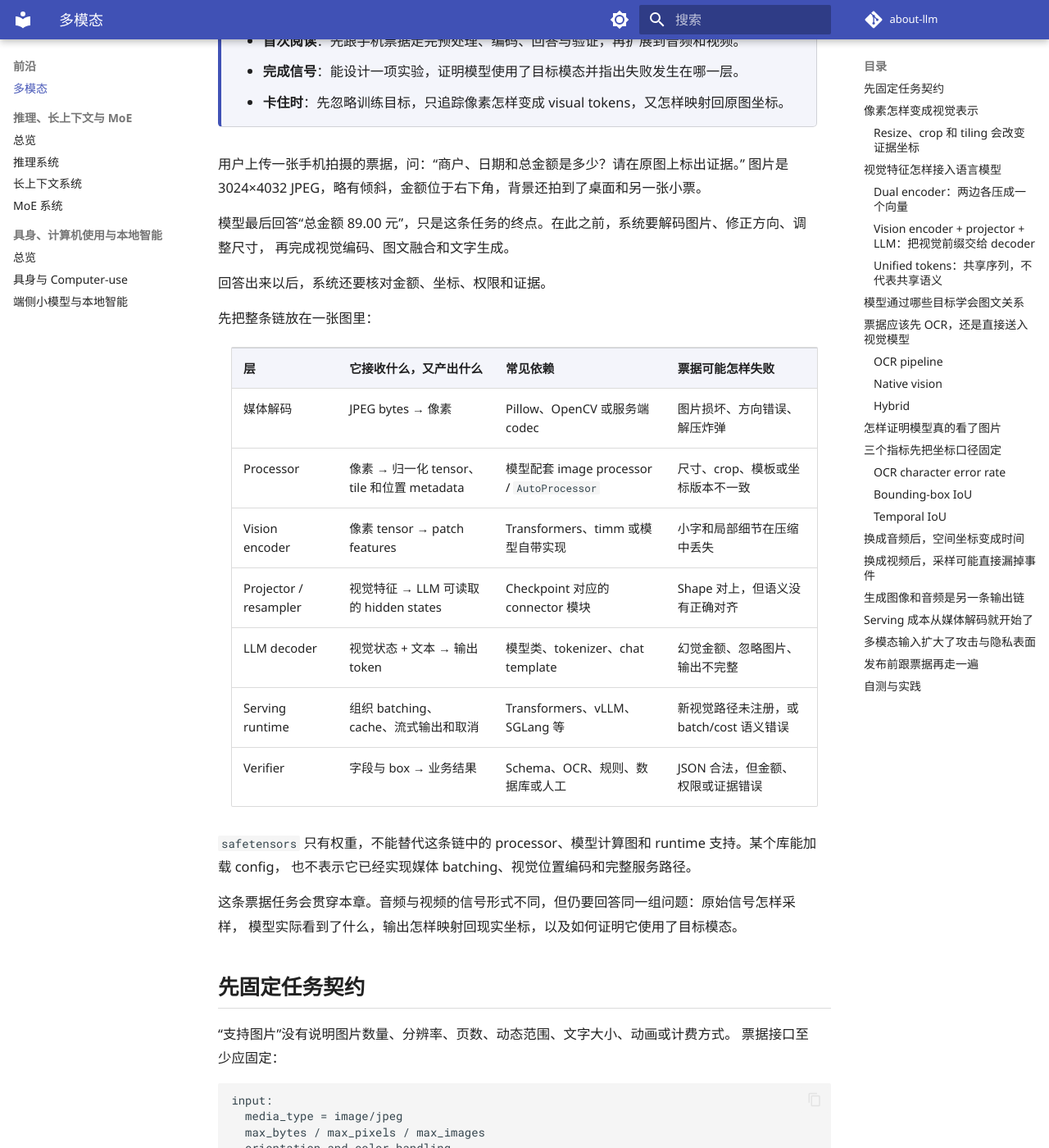
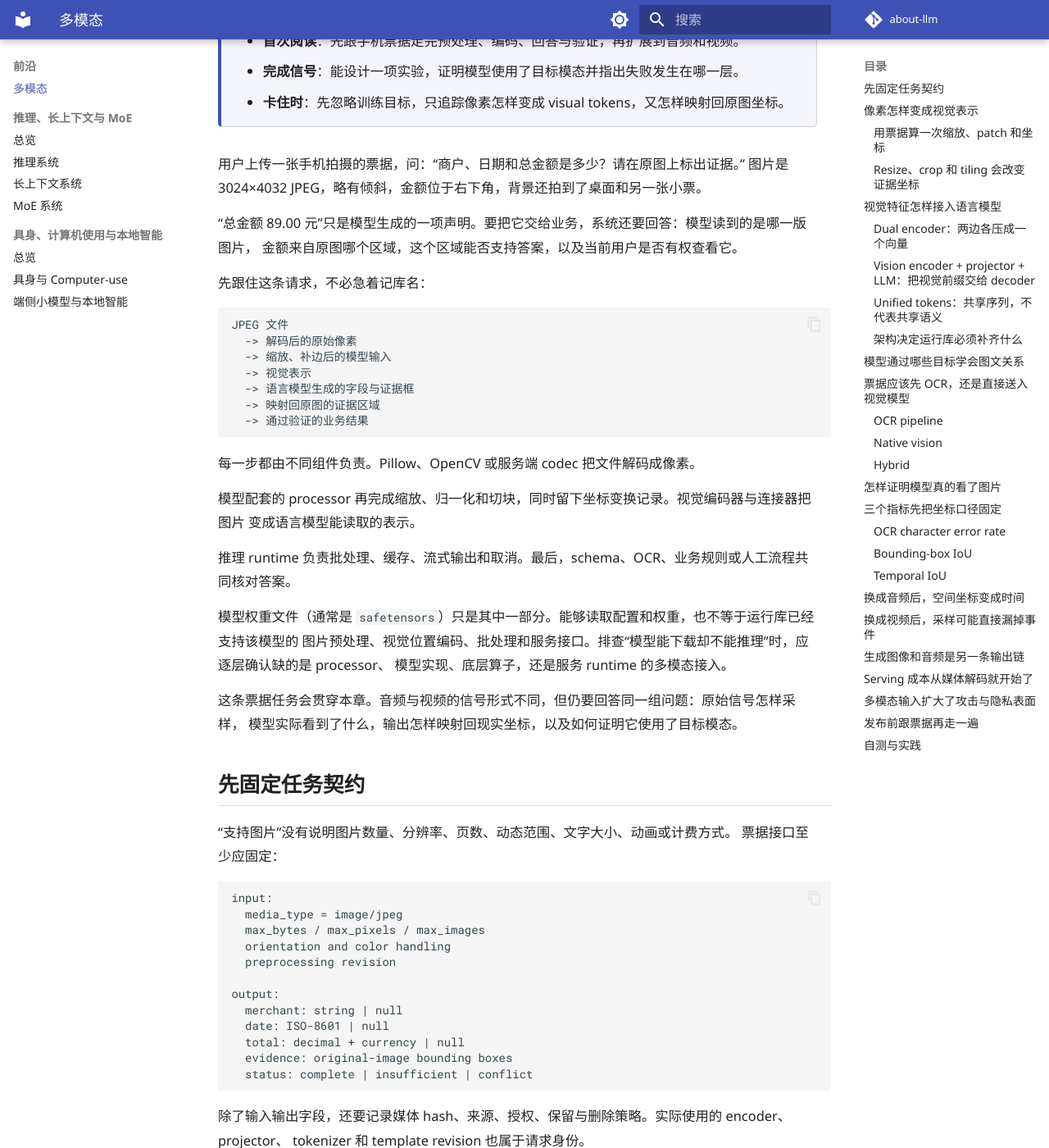
Before and after one commit to NightLemon/about-llm, an MkDocs documentation site: the page built from docs/frontier/multimodal.md, in a window 1280 px wide and 1400 px high, scrolled down 310 px. Shown: the whole window at 82% size. Built offline with MkDocs 1.6.1 and Material for MkDocs 9.7.7, drawn with Linux system fonts in a browser that asks for light colours; a script that is not in the unit is left out; comment, search, counter and statistics services are not loaded; some of the changed text lies outside the part shown.

Commit message:
docs: trace one receipt through multimodal inference

````diff
--- a/docs/frontier/multimodal.md
+++ b/docs/frontier/multimodal.md
@@ -16,25 +16,31 @@
 用户上传一张手机拍摄的票据，问：“商户、日期和总金额是多少？请在原图上标出证据。”
 图片是 3024×4032 JPEG，略有倾斜，金额位于右下角，背景还拍到了桌面和另一张小票。
 
-模型最后回答“总金额 89.00 元”，只是这条任务的终点。在此之前，系统要解码图片、修正方向、调整尺寸，
-再完成视觉编码、图文融合和文字生成。
+“总金额 89.00 元”只是模型生成的一项声明。要把它交给业务，系统还要回答：模型读到的是哪一版图片，
+金额来自原图哪个区域，这个区域能否支持答案，以及当前用户是否有权查看它。
 
-回答出来以后，系统还要核对金额、坐标、权限和证据。
+先跟住这条请求，不必急着记库名：
 
-先把整条链放在一张图里：
+```text
+JPEG 文件
+  -> 解码后的原始像素
+  -> 缩放、补边后的模型输入
+  -> 视觉表示
+  -> 语言模型生成的字段与证据框
+  -> 映射回原图的证据区域
+  -> 通过验证的业务结果
+```
 
-| 层 | 它接收什么，又产出什么 | 常见依赖 | 票据可能怎样失败 |
-|---|---|---|---|
-| 媒体解码 | JPEG bytes → 像素 | Pillow、OpenCV 或服务端 codec | 图片损坏、方向错误、解压炸弹 |
-| Processor | 像素 → 归一化 tensor、tile 和位置 metadata | 模型配套 image processor / `AutoProcessor` | 尺寸、crop、模板或坐标版本不一致 |
-| Vision encoder | 像素 tensor → patch features | Transformers、timm 或模型自带实现 | 小字和局部细节在压缩中丢失 |
-| Projector / resampler | 视觉特征 → LLM 可读取的 hidden states | Checkpoint 对应的 connector 模块 | Shape 对上，但语义没有正确对齐 |
-| LLM decoder | 视觉状态 + 文本 → 输出 token | 模型类、tokenizer、chat template | 幻觉金额、忽略图片、输出不完整 |
-| Serving runtime | 组织 batching、cache、流式输出和取消 | Transformers、vLLM、SGLang 等 | 新视觉路径未注册，或 batch/cost 语义错误 |
-| Verifier | 字段与 box → 业务结果 | Schema、OCR、规则、数据库或人工 | JSON 合法，但金额、权限或证据错误 |
+每一步都由不同组件负责。Pillow、OpenCV 或服务端 codec 把文件解码成像素。
 
-`safetensors` 只有权重，不能替代这条链中的 processor、模型计算图和 runtime 支持。某个库能加载 config，
-也不表示它已经实现媒体 batching、视觉位置编码和完整服务路径。
+模型配套的 processor 再完成缩放、归一化和切块，同时留下坐标变换记录。视觉编码器与连接器把图片
+变成语言模型能读取的表示。
+
+推理 runtime 负责批处理、缓存、流式输出和取消。最后，schema、OCR、业务规则或人工流程共同核对答案。
+
+模型权重文件（通常是 `safetensors`）只是其中一部分。能够读取配置和权重，也不等于运行库已经支持该模型的
+图片预处理、视觉位置编码、批处理和服务接口。排查“模型能下载却不能推理”时，应逐层确认缺的是 processor、
+模型实现、底层算子，还是服务 runtime 的多模态接入。
 
 这条票据任务会贯穿本章。音频与视频的信号形式不同，但仍要回答同一组问题：原始信号怎样采样，
 模型实际看到了什么，输出怎样映射回现实坐标，以及如何证明它使用了目标模态。
@@ -85,6 +91,64 @@
 因此，不能只用图片尺寸和 patch size 推断上下文成本。应读取目标模型的 processor 与架构，
 并记录实际生成了多少视觉 token。
 
+### 用票据算一次缩放、patch 和坐标
+
+下面是一组为了方便复算而构造的数字，不代表某个具体模型的默认设置。假设系统已经按 EXIF 修正方向，
+暂不做倾斜校正；processor 将长边缩放到 448 像素，再把短边两侧补到 448 像素：
+
+1. 原图是 3024×4032，缩放比例为 \(448/4032=1/9\)；
+2. 缩放后得到 336×448，左右各补 56 像素，模型输入变成 448×448；
+3. 若视觉编码器使用 14×14 patch，输入网格有 \(32\times32=1024\) 个 patch 位置；
+4. 原图中的金额框 `(2304, 3492, 2880, 3690)` 会映射为模型坐标 `(312, 388, 376, 410)`。
+
+第四步只用了缩放与补边：
+
+\[
+x_{model}=x_{original}/9+56.
+\]
+
+\[
+y_{model}=y_{original}/9.
+\]
+
+模型或后处理程序若返回 `(312, 388, 376, 410)`，逆变换就是：
+
+\[
+x_{original}=9(x_{model}-56).
+\]
+
+\[
+y_{original}=9y_{model}.
+\]
+
+把这段代码复制到 Python 中，可以同时检查正向和逆向计算：
+
+```python
+scale = 1 / 9
+pad_x = 56
+
+
+def to_model(box: tuple[float, float, float, float]):
+    x0, y0, x1, y1 = box
+    return (x0 * scale + pad_x, y0 * scale, x1 * scale + pad_x, y1 * scale)
+
+
+def to_original(box: tuple[float, float, float, float]):
+    x0, y0, x1, y1 = box
+    return ((x0 - pad_x) / scale, y0 / scale,
+            (x1 - pad_x) / scale, y1 / scale)
+
+
+original = (2304, 3492, 2880, 3690)
+model = to_model(original)
+assert model == (312, 388, 376, 410)
+assert to_original(model) == original
+```
+
+它应当还原成原来的金额区域。真实系统若加入旋转、倾斜校正、裁剪或多个 tile，就要保存完整的变换链，
+不能只记一个缩放比例。1024 也只是这组输入的原始 patch 数；经过 resampler、合并或池化后，语言模型实际
+收到的视觉 token 可能更少。
+
 ### Resize、crop 和 tiling 会改变证据坐标
 
 票据可能先经过方向修正，再用 letterbox 缩放到模型尺寸。如果模型返回的是模型坐标系中的 box，
@@ -110,12 +174,14 @@
 
 常见架构可以按“视觉信息在什么地方与文本相遇”理解。
 
-| 结构 | 视觉信息怎样进入任务 | Runtime 需要额外支持什么 | 更适合什么 |
-|---|---|---|---|
-| Dual encoder | 图像和文本各压成向量，再比较相似度 | 两个 encoder、向量索引或相似度计算 | 检索、匹配、zero-shot 分类 |
-| Visual prefix | Projector 把 patch features 变成 LLM 前缀 | Processor、connector、视觉位置与联合 batching | VQA、文档问答、图文对话 |
-| Cross-attention | 文本层读取独立视觉 memory | Encoder state 与每层 cross-attention 路径 | 保留独立视觉状态的生成任务 |
-| Unified tokens | 图像和文本进入共享序列或共享主干 | 模态 tokenizer、位置规则和输出 decoder | 跨模态理解或联合生成 |
+- **双编码器（dual encoder）**把图像和文本各压成一个向量，最后比较相似度。运行时要执行两个编码器和
+  相似度计算，常用于检索、匹配和零样本分类。
+- **视觉前缀（visual prefix）**先把图片特征变成语言模型的输入前缀。运行时要补齐 processor、连接器、
+  视觉位置和联合批处理，常用于文档问答与图文对话。
+- **交叉注意力（cross-attention）**让语言层读取一份独立的视觉记忆。运行时要保存编码器状态，并执行
+  语言层中的交叉注意力路径。
+- **统一 token（unified tokens）**让图像和文本进入共享序列或共享主干。运行时仍要知道每种模态如何
+  编码、使用什么位置规则，以及由哪个解码器还原输出。
 
 ### Dual encoder：两边各压成一个向量
 
@@ -132,8 +198,9 @@
 
 ### Vision encoder + projector + LLM：把视觉前缀交给 decoder
 
-视觉 encoder 先产生 patch features。Linear 或 MLP projector 再把特征映射到 LLM 的 hidden dimension。
-完成映射后，视觉特征才能与文本 token 一起进入 decoder。
+视觉编码器先把每个图片块变成特征向量。连接器通常是一层线性映射或小型多层感知机（MLP），
+负责把这些向量改成语言模型能够接收的宽度。完成映射后，视觉表示才能和问题中的文本 token 一起进入
+语言模型。
 
 Projector 的 shape 对上，只证明张量能够进入计算图。模型是否把票据区域与“总金额”语义对应起来，
 还取决于配对数据、训练目标和 checkpoint 权重。
@@ -145,11 +212,25 @@
 
 ### Unified tokens：共享序列，不代表共享语义
 
-图像也可以先经过离散 codec 变成 token，再与文本一起做 autoregressive modeling。
-另一类模型共享 Transformer 主干，但保留各模态自己的 encoder 或 decoder。
+图像也可以先由离散编码器变成 token，再与文本放进同一条自回归序列。另一类模型共享 Transformer 主干，
+但仍为图片、文字或音频保留各自的输入编码器或输出解码器。
 
-即使都叫 token，图像与文本也可能使用不同 quantizer、loss、采样率和输出 decoder。
-服务商定义的 image token 也有自己的计数规则，不能直接与文本 token 或另一个模型的 image token 等价比较。
+“共享 token 序列”不表示不同模态使用相同词表或具有相同成本。图像可能经过自己的量化器，音频有自己的
+采样率，生成图片还需要像素解码器。服务商给出的 image token 也有单独的计数规则，不能直接换算成文本
+token，更不能拿两个模型的 image token 数直接比较。
+
+### 架构决定运行库必须补齐什么
+
+模型仓库里的配置告诉运行库“这是什么结构”，但真正执行还需要对应实现：
+
+- Transformers 一类模型库要认识 processor、视觉编码器、连接器、语言模型和生成接口，并按 checkpoint
+  约定装载每一组权重；
+- `timm` 可以提供常见视觉骨干，却通常不负责多模态 chat template、视觉 token 插入位置或文本生成；
+- vLLM、SGLang 等服务 runtime 还要实现图片请求解析、不同尺寸的批处理、视觉特征缓存、调度和显存估算；
+- FlashAttention、Triton 或厂商算子可以加速某段计算，但不会自动补出缺失的 processor 或模型结构。
+
+因此，判断“某个运行库是否支持这个模型”时，至少要检查三件事：能否生成正确的模型输入，能否执行完整计算图，
+以及服务接口能否正确批处理和计量多模态请求。只看到模型名称出现在配置表中，还不足以回答这三个问题。
 
 ## 模型通过哪些目标学会图文关系
 
@@ -196,6 +277,15 @@
 
 金额、日期或药物剂量等字段，再由确定性 parser、checksum、范围规则或人工流程验证。
 
+回到开头的票据，混合路径可以这样结束一次请求：
+
+1. OCR 给出两个金额候选；
+2. 视觉模型选择右下角的“89.00”，同时返回模型坐标中的证据框；
+3. 系统把框逆变换到原图，再裁出该区域，确认数字旁边写的是“合计”而不是“优惠”；
+4. OCR、视觉答案和业务规则若互相冲突，请求进入 `conflict`，交给更强模型或人工复核。
+
+这里的关键不是让三个组件投票，而是让最终字段回到原始证据，并为冲突保留明确终态。
+
 图表任务也适合分层处理。可以分别抽取标题、图例、坐标轴、刻度、数据序列和数据点，
 再检查它们之间的关系。否则模型可能把对数轴当成线性轴、把颜色映射到错误序列，
 或从趋势图中报出并不存在的精确数字。
@@ -215,9 +305,11 @@
 输出随图片中的目标金额稳定变化，说明视觉模态影响了行为，但这还没有定位内部神经机制。
 极端遮蔽也可能制造训练分布之外的输入。因此，自然反事实应与多种 ablation 配合使用。
 
-对象幻觉（object hallucination）可能来自语言先验、低分辨率、视觉压缩、caption 噪声或问题暗示。
-不要用一个总分混合所有错误。可以把“对象是否存在”、对象关系、计数、属性、OCR、无答案和
-不确定性表达拆成不同切片。
+对象幻觉（object hallucination）可能来自语言先验，也可能来自图片没有被看清。低分辨率、视觉压缩、
+错误的图片描述和带暗示的问题都可能改变答案。
+
+评测时把对象存在性、关系、计数、属性、文字识别和无答案分别报告，再单独检查模型是否表达了不确定性。
+这样才能区分“没有看清”和“看清后仍然编造”。
 
 ## 三个指标先把坐标口径固定
 
@@ -227,9 +319,9 @@
 CER=\frac{S+D+I}{N_{reference}}.
 \]
 
-插入错误很多时，\(S+D+I\) 可以大于 reference 长度，所以 CER 也可以大于 1。
-评测前要固定 Unicode normalization、空白、大小写和标点规则。还要说明 reference 按 code point、
-grapheme 还是词计数。
+插入错误很多时，\(S+D+I\) 可以大于参考文本长度，所以 CER 也可以大于 1。
+评测前要先统一 Unicode、空白、大小写和标点的处理方式，再说明分母按 Unicode 码点、用户感知字符
+还是词来计数。采用不同文本单位得到的数字不能放在同一张表中直接比较。
 
 空 reference 的分母未定义，应作为单独 case 处理。
 
@@ -271,8 +363,8 @@
 - **RNN-T / Transducer**：结合 acoustic encoder 与 label-history predictor，适合 streaming；
 - **Encoder-decoder**：audio encoder 加 autoregressive text decoder，能利用更强语言上下文。
 
-WER/CER 会随 normalization、分词和标点规则变化。中文 CER 可以按 Unicode code point 计算，
-也可以采用 grapheme 或词级单位；不同单位的结果不能直接比较。
+词错误率（WER）和字符错误率（CER）都会随文本清洗、分词和标点规则变化。中文 CER 常按 Unicode
+码点计算；若采用用户感知字符或词作为单位，应在结果中明确标注。
 
 流式语音要同时观察首个部分结果、最终结果延迟、endpointing、real-time factor、修订率和打断响应。
 Endpoint 过早会截断话语，过晚会增加等待时间。
@@ -314,8 +406,9 @@
 
 ## Serving 成本从媒体解码就开始了
 
-一次票据请求的成本从媒体解码就开始了。随后还有 resize/tiling、vision encoder、projector、
-LLM prefill/decode、验证和缓存读写。优化时应分阶段测量，不能把全部时间归到“模型推理”。
+一次票据请求从媒体解码起就开始消耗资源。之后的缩放与切块、视觉编码、特征连接、语言模型首轮计算、
+逐 token 生成、答案验证和缓存读写都有各自的耗时与显存。分阶段记录这些数据，才能知道优化是否真的
+作用在瓶颈上。
 
 服务商定义的“image token”是一项计费与容量契约。它可能已经包含 resize、tiling 或特征压缩，
 所以既不等于原始 patch 数，也不能跨模型直接比较。
@@ -329,8 +422,8 @@
 - 版本化 OCR / ASR cache；
 - 长视频先检索后精看。
 
-Cache key 至少要绑定 tenant/ACL、预处理版本、encoder/model revision 和媒体 identity。
-缓存还要设置 TTL 与删除机制。
+缓存键至少要区分租户和可见权限，还要包含预处理版本、编码器与模型版本，以及媒体内容身份。
+缓存条目同时需要过期时间和删除机制，避免权限变化或用户删除原图后仍返回旧特征。
 
 图片、文档、人脸和声音本身可能是敏感数据。提高命中率时，仍要遵守访问权限和数据保留边界。
 
@@ -350,8 +443,8 @@
 
 Deepfake detection 和 watermark 都会误报或漏报，也可能在媒体变换后失效。它们只能作为分层控制的一部分。
 
-训练数据应记录媒体 hash、来源与许可、采集时间和 caption 来源。OCR/ASR revision、crop/frame 选择方式
-与 synthetic generator 也会影响样本身份，应一并保存。
+训练数据应记录媒体内容哈希、来源与许可、采集时间，以及图片描述来自哪里。文字或语音识别版本、
+裁剪与抽帧方式、合成数据生成器版本都会改变实际样本，也应一起保存。
 
 同一视频的多个 clips、同一文档的多页和同一人物的多张图片高度相关。数据切分应以这些 group 为单位，
 避免身份或内容跨越 train/test。
````
